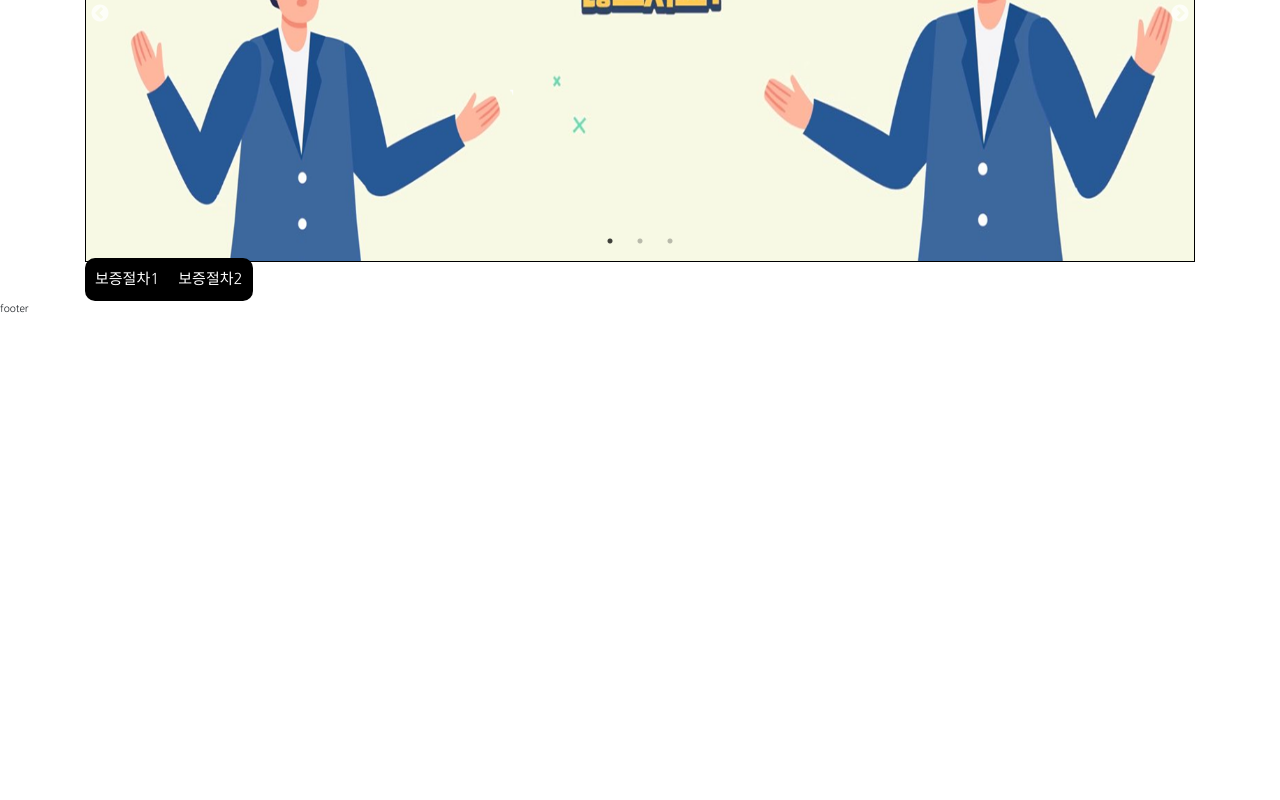
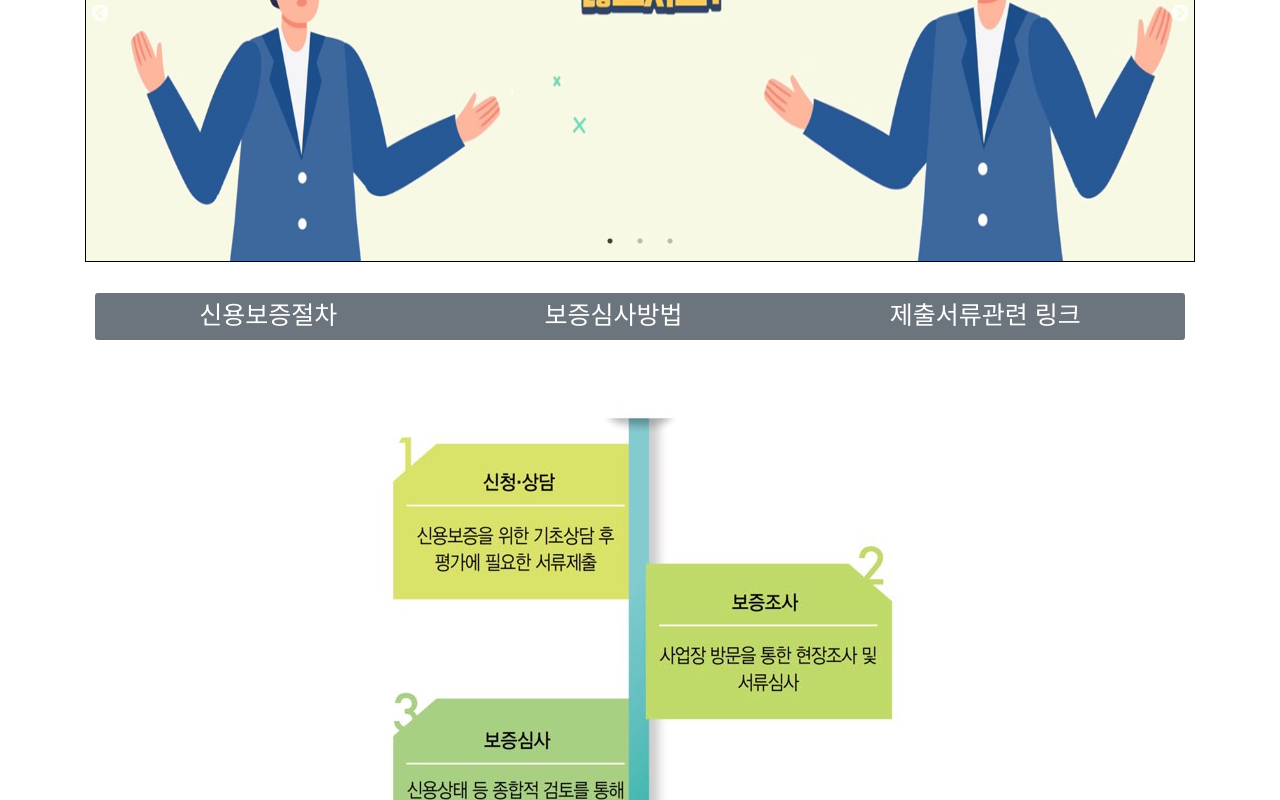
Before and after one commit to cohim/cosohim-hackathon, a React (Create React App) app: page /process in a window 1280 px wide. Shown: the part 300-1100 px from the top of the page. Before the commit the page ends 800 px from the top, so only its background shows below. Built offline with nearby package versions, Linux system fonts and the light colour scheme.

Commit message:
process make

```diff
--- a/src/components/ProcessComponent/index.js
+++ b/src/components/ProcessComponent/index.js
@@ -1,17 +1,27 @@
 import React from 'react'
 import ButtonGroup from 'react-bootstrap/ButtonGroup'
 import Button from 'react-bootstrap/Button'
+import process1 from '../../assets/images/process1.jpg'
+import process2 from '../../assets/images/process2.jpg'
 
 
 
 const ProcessComponent = () => {
     return (
+        <>
         <div>
             <ButtonGroup aria-label="Basic example">
-                <Button variant="secondary">보증절차1</Button>
-                <Button variant="secondary">보증절차2</Button>
+                <Button variant="secondary" href="#process1">신용보증절차</Button>
+                <Button variant="secondary" href="#process2">보증심사방법</Button>
+                <Button variant="secondary" href="https://www.hometax.go.kr/">제출서류관련 링크</Button>
             </ButtonGroup>
         </div>
+        <div className="process_article">
+                    <div className="process_article_name"></div>
+                    <br /><img src={process1} id="process1" alt="process1_jpg"/> <br />
+                    <br /><img src={process2} id="process2" alt="process2_jpg"/>
+        </div>
+        </>
     )
 }
 
--- a/src/style/index.css
+++ b/src/style/index.css
@@ -9,6 +9,7 @@
 @import "./chatbot.css";
 @import "./qna.css";
 @import "./foundation.css";
+@import "./process.css";
 
 *{
     margin:0;
--- /dev/null
+++ b/src/style/process.css
@@ -0,0 +1,34 @@
+/* process.css */
+
+/* 버튼 크게 만들려고 css만듦  */
+
+#root > div > div.container > div:nth-child(2) > div > div:nth-child(1) > div{
+    padding: 10px;
+    display:flex;
+    height: 100px;
+    justify-content:center;
+    align-items:center;
+    font-size: 25px;
+}
+#root > div > div.container > div:nth-child(2) > div > div.process_article{
+    display: block;
+    text-align: center;
+    justify-content:center;
+    align-items:center;
+    font-size: 25px;
+    font-style: bold;
+}
+/*
+#root > div > div.container > div:nth-child(2) > div > div:nth-child(1) > div{
+    font-size: 2em;
+} */
+
+#root > div > div.container > div:nth-child(2) > div > div:nth-child(1) > div > a:nth-child(1){
+    font-size: 1em;
+}
+#root > div > div.container > div:nth-child(2) > div > div:nth-child(1) > div > a:nth-child(2){
+    font-size: 1em;
+}
+#root > div > div.container > div:nth-child(2) > div > div:nth-child(1) > div > a:nth-child(3){
+    font-size: 1em;
+}
```
Also changed, not shown: src/assets/images/process1.jpg (added), src/assets/images/process2.jpg (added).
